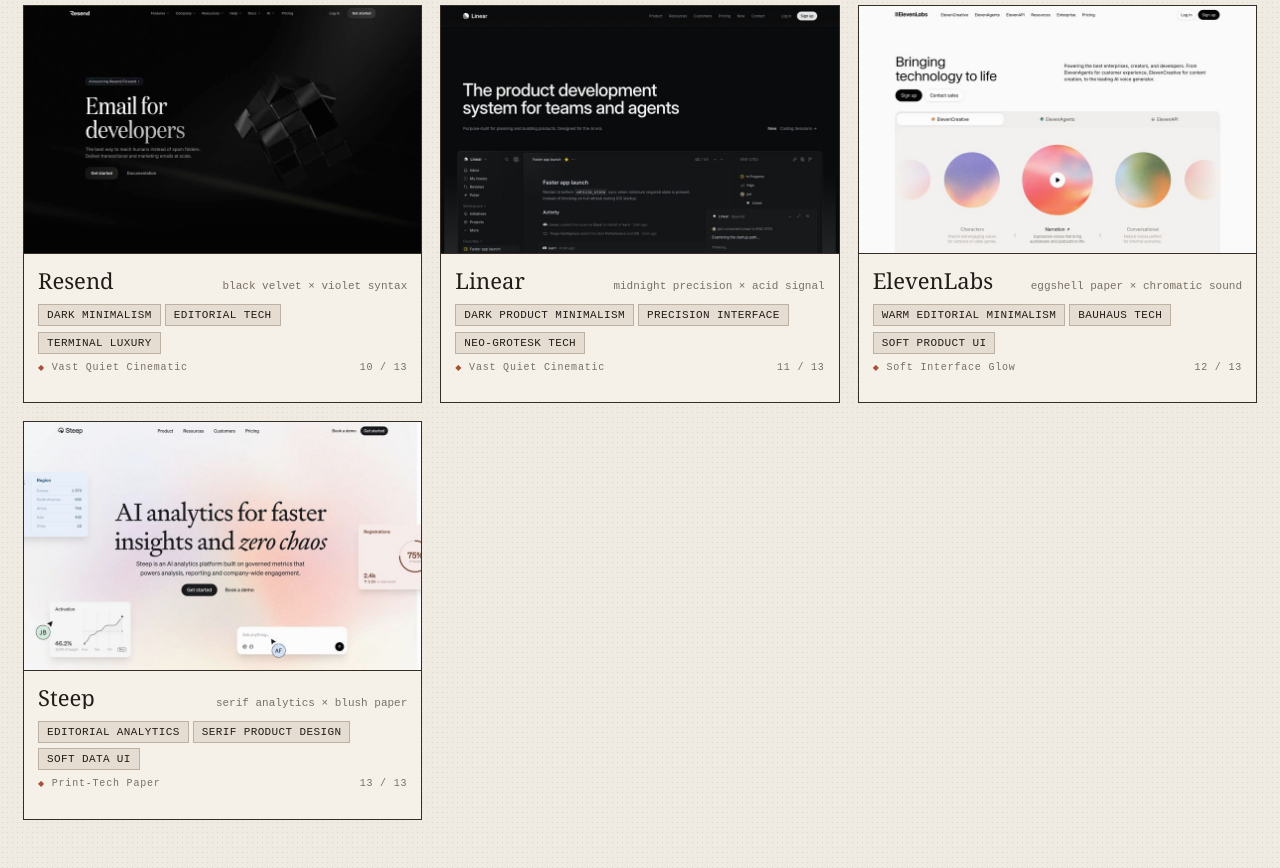
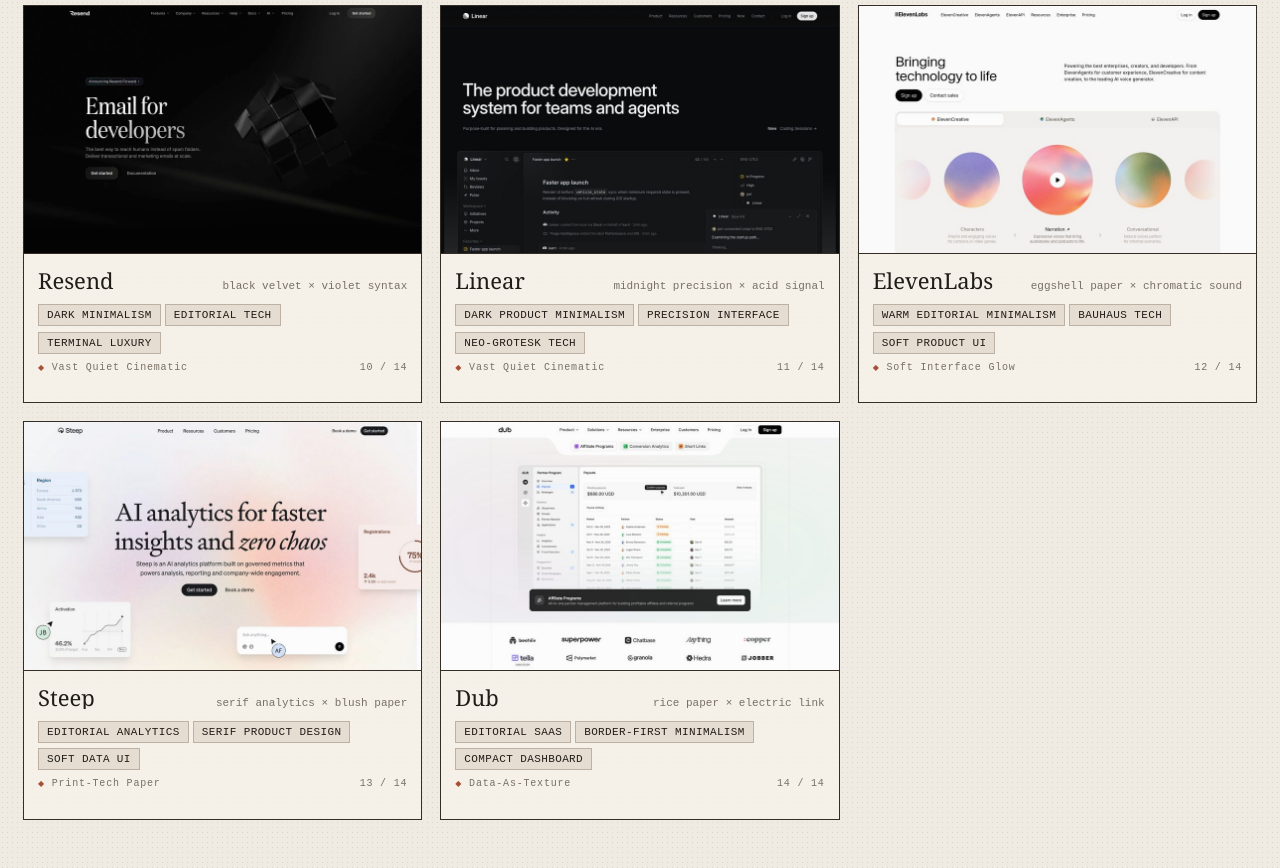
Before and after one commit to bresends/moodboard, a React (Vite) app: page / in a window 1280 px wide. Shown: the part 1370-2238 px from the top of the page. Built offline with nearby package versions, Linux system fonts and the light colour scheme.

Commit message:
feat(references): add dub style study
Capture the border-first visual system and compact product language for
future dashboard and attribution references.

```diff
--- a/src/data.ts
+++ b/src/data.ts
@@ -481,4 +481,48 @@
       ],
     },
   },
+  {
+    id: 14,
+    title: 'Dub',
+    note: 'rice paper × electric link',
+    category: 'Data-As-Texture',
+    styles: ['editorial SaaS', 'border-first minimalism', 'compact dashboard'],
+    tags: [
+      'white-on-white hairline surfaces',
+      'electric blue signal',
+      'colored feature pills',
+      'product dashboard hero',
+    ],
+    searchTerms: [
+      'border first SaaS landing page',
+      'frosted white analytics dashboard',
+      'compact product UI website design',
+    ],
+    image: 'images/dub.jpg',
+    alt: 'Home do Dub com painel branco de atribuição de links, pequenos indicadores coloridos e logotipos em escala de cinza.',
+    referenceStyle: true,
+    sourceUrl: 'https://dub.co/',
+    styleSourceUrl: 'https://styles.refero.design/style/b0d80806-b724-4ed1-a1d1-074edd3c9bc9',
+    guide: {
+      palette: [
+        { name: 'Canvas White', value: '#ffffff' },
+        { name: 'Paper Mist', value: '#f5f5f5' },
+        { name: 'Ash Border', value: '#e5e5e5' },
+        { name: 'Charcoal', value: '#171717' },
+        { name: 'Electric Blue', value: '#2563eb' },
+        { name: 'Deep Sapphire', value: '#1e40af' },
+      ],
+      typography: [
+        'Satoshi 500 — contemporary display headlines',
+        'Inter 400–600 — body, interface, and navigation',
+        'Geist Mono 400–500 — code and technical metadata',
+      ],
+      principles: [
+        'Define white surfaces with one-pixel borders before using shadows.',
+        'Reserve deep sapphire for one primary action per surface.',
+        'Give each feature pill exactly one chromatic accent.',
+        'Use real product UI and desaturated logos as the imagery system.',
+      ],
+    },
+  },
 ]
```
Also changed, not shown: public/images/dub.jpg (added).
